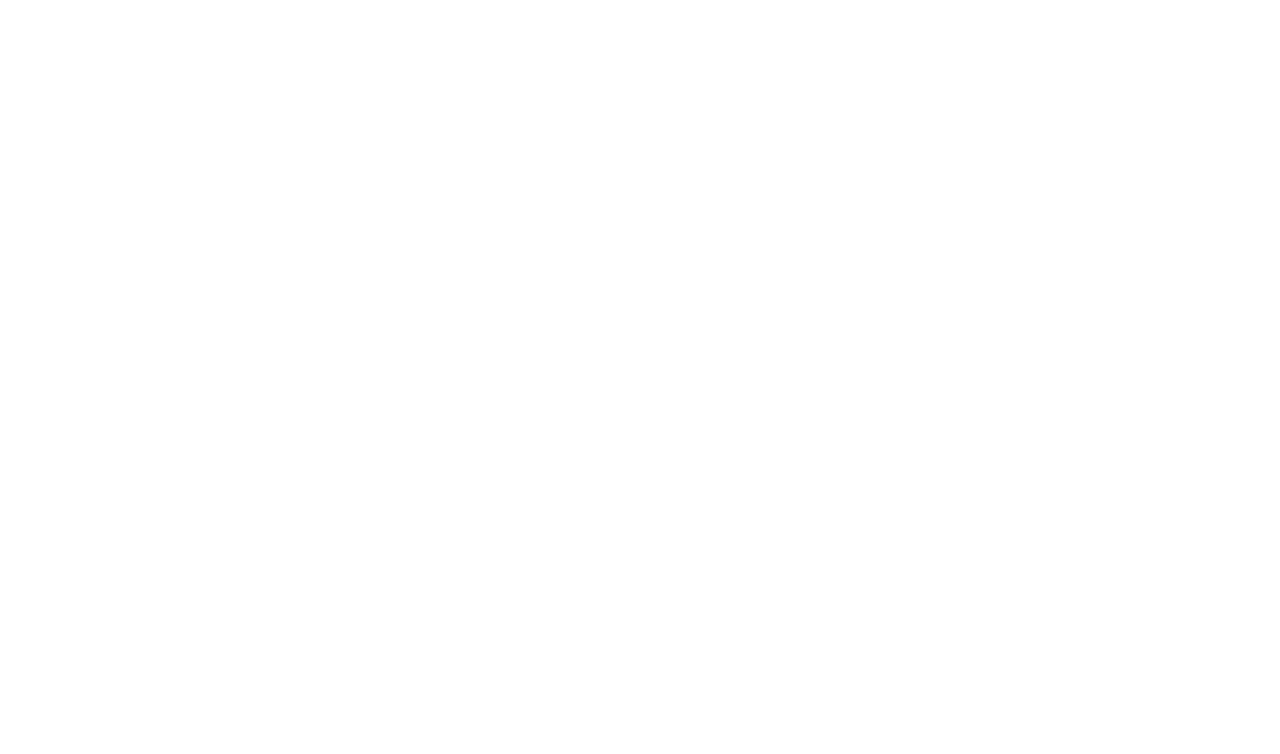
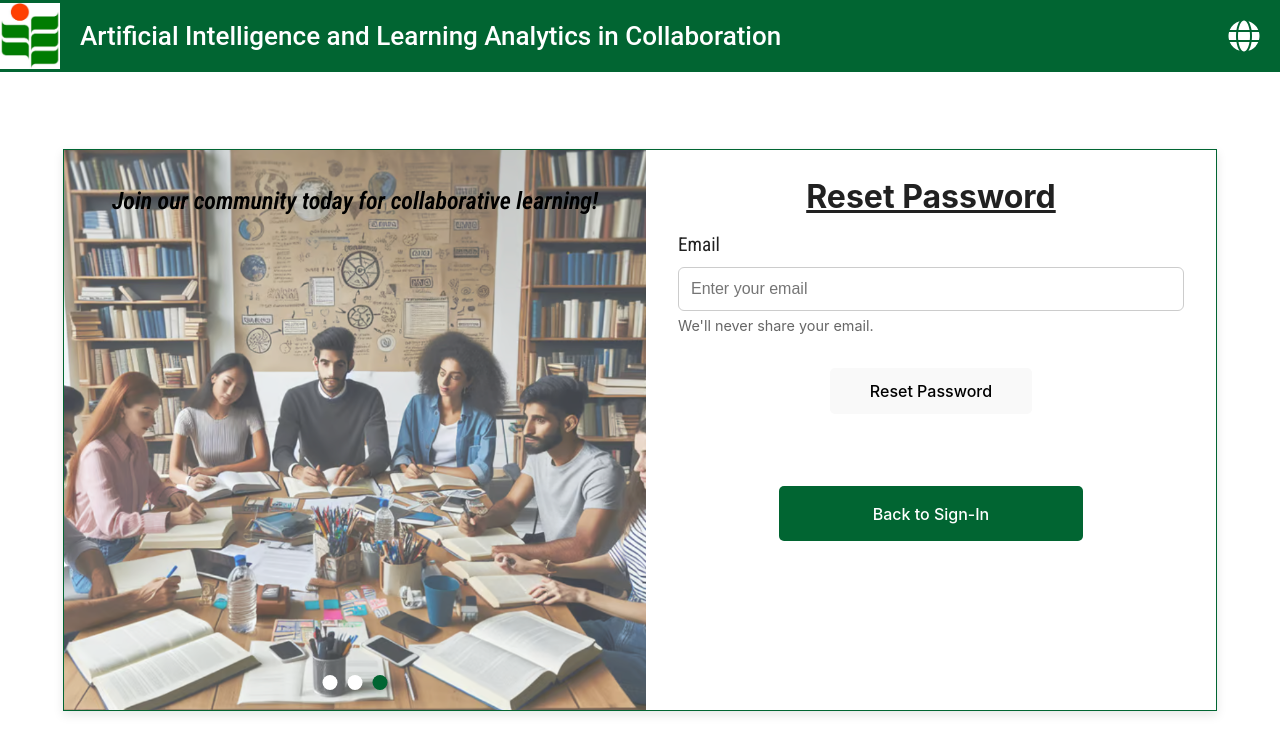
Before and after one commit to suni896/alic-frontend, a React (Vite) app: page /reset-password in a window 1280 px wide. Before the commit this address had no page. Shown: the top 754 px of the page. Built offline with nearby package versions, Linux system fonts and the light colour scheme.

Commit message:
Reset password page

```diff
--- a/src/App.tsx
+++ b/src/App.tsx
@@ -1,6 +1,7 @@
 import { BrowserRouter, Route, Routes } from "react-router-dom";
 import SigninPage from "./pages/SigninPage";
 import RegisterPage from "./pages/RegisterPage";
+import ResetPasswordPage from "./pages/ResetPasswordPage";
 
 function App() {
   return (
@@ -8,6 +9,7 @@
       <Routes>
         <Route path="/" element={<SigninPage />} />
         <Route path="/register" element={<RegisterPage />} />
+        <Route path="/reset-password" element={<ResetPasswordPage />} />{" "}
       </Routes>
     </BrowserRouter>
   );
--- a/src/components/loggedOut/ContainerLayout.tsx
+++ b/src/components/loggedOut/ContainerLayout.tsx
@@ -4,18 +4,22 @@
 import image1 from "../../assets/collaborativeLearning-1.png";
 import image2 from "../../assets/collaborativeLearning-2.png";
 import image3 from "../../assets/collaborativeLearning-3.png";
+import { useEffect } from "react";
+import { useState } from "react";
 
 const images = [image1, image2, image3];
 
-interface LayoutProps {
-  children: React.ReactNode;
-  currentIndex?: number;
-}
+const ContainerLayout = ({ children }: { children: React.ReactNode }) => {
+  const [currentIndex, setCurrentIndex] = useState(0);
 
-const ContainerLayout: React.FC<LayoutProps> = ({
-  children,
-  currentIndex = 0,
-}) => {
+  useEffect(() => {
+    const intervalId = setInterval(() => {
+      setCurrentIndex((prevIndex) => (prevIndex + 1) % images.length);
+    }, 2000);
+
+    return () => clearInterval(intervalId);
+  }, []);
+
   return (
     <Container>
       <Wrapper>
--- a/src/components/loggedOut/Register.tsx
+++ b/src/components/loggedOut/Register.tsx
@@ -1,4 +1,3 @@
-import { useState, useEffect } from "react";
 import { useFormik } from "formik";
 import * as Yup from "yup";
 import styled from "styled-components";
@@ -99,16 +98,6 @@
 });
 
 const Register = () => {
-  const [currentIndex, setCurrentIndex] = useState(0);
-
-  useEffect(() => {
-    const intervalId = setInterval(() => {
-      setCurrentIndex((prevIndex) => (prevIndex + 1) % 3); // Since there are 3 images
-    }, 2000);
-
-    return () => clearInterval(intervalId);
-  }, []);
-
   const formik = useFormik({
     initialValues: {
       email: "",
@@ -129,7 +118,7 @@
   };
 
   return (
-    <ContainerLayout currentIndex={currentIndex}>
+    <ContainerLayout>
       <SigninForm onSubmit={formik.handleSubmit}>
         <Title>Register</Title>
         <Label htmlFor="email">Email</Label>
--- a/src/components/loggedOut/ResetPassword.tsx
+++ b/src/components/loggedOut/ResetPassword.tsx
@@ -0,0 +1,127 @@
+import ContainerLayout from "./ContainerLayout";
+import { useFormik } from "formik";
+import * as Yup from "yup";
+import styled from "styled-components";
+import { useNavigate } from "react-router-dom";
+
+const ResetPasswordForm = styled.form`
+  display: flex;
+  flex-direction: column;
+  width: 100%;
+  height: 100%;
+`;
+
+const Title = styled.h1`
+  text-align: center;
+  font-size: 2rem;
+  text-decoration: underline;
+  margin-bottom: 1rem;
+`;
+
+const Label = styled.label`
+  font-size: 1.2rem;
+  font-family: "Roboto Condensed", sans-serif;
+  font-weight: 500;
+  margin-bottom: 0.5rem;
+`;
+
+const Input = styled.input`
+  padding: 0.75rem;
+  font-size: 1rem;
+  color: black;
+  border: 1px solid #ccc;
+  border-radius: 6px;
+  background-color: white;
+  margin-bottom: 1rem;
+  width: 100%;
+  box-sizing: border-box;
+
+  &:focus {
+    outline: none;
+    border-color: #016532;
+  }
+`;
+
+const HelperText = styled.p`
+  font-size: 0.9rem;
+  color: #666;
+  margin-top: -0.8rem;
+  margin-bottom: 1rem;
+`;
+
+const ResetPasswordButton = styled.button`
+  width: 40%;
+  padding: 0.75rem;
+  font-size: 1rem;
+  cursor: pointer;
+  margin: 1rem auto 1.5rem auto;
+  border-radius: 5px;
+`;
+
+const BackButton = styled.button`
+  display: flex;
+  align-items: center;
+  justify-content: center;
+  width: 60%;
+  height: 55px;
+  padding: 0.75rem;
+  font-size: 1rem;
+  cursor: pointer;
+  margin: 3rem auto 0 auto;
+  border-radius: 5px;
+  background-color: #016532;
+  color: white;
+`;
+
+const validationSchema = Yup.object({
+  email: Yup.string()
+    .email("Invalid email address")
+    .required("Email is required"),
+});
+
+const ResetPassword = () => {
+  const formik = useFormik({
+    initialValues: {
+      email: "",
+    },
+    validationSchema,
+    onSubmit: (values) => {
+      alert(JSON.stringify(values, null, 2));
+    },
+  });
+
+  const navigate = useNavigate();
+
+  //   const handleResetPassword = () => {
+  //     navigate("")
+  //   }
+
+  const handleSignin = () => {
+    navigate("/");
+  };
+
+  return (
+    <ContainerLayout>
+      <ResetPasswordForm>
+        <Title>Reset Password</Title>
+        <Label htmlFor="email">Email</Label>
+        <Input
+          type="email"
+          id="email"
+          name="email"
+          placeholder="Enter your email"
+          value={formik.values.email}
+          onChange={formik.handleChange}
+          onBlur={formik.handleBlur}
+        />
+        <HelperText>We'll never share your email.</HelperText>
+        <ResetPasswordButton type="submit">Reset Password</ResetPasswordButton>
+        <BackButton type="button" onClick={handleSignin}>
+          Back to Sign-In
+        </BackButton>
+      </ResetPasswordForm>
+    </ContainerLayout>
+  );
+};
+
+export default ResetPassword;
--- a/src/components/loggedOut/Signin.tsx
+++ b/src/components/loggedOut/Signin.tsx
@@ -1,45 +1,8 @@
-import { useState, useEffect } from "react";
 import { useFormik } from "formik";
 import * as Yup from "yup";
 import styled from "styled-components";
-import image1 from "../../assets/collaborativeLearning-1.png";
-import image2 from "../../assets/collaborativeLearning-2.png";
-import image3 from "../../assets/collaborativeLearning-3.png";
-import LeftSection from "./LeftSection";
 import { useNavigate } from "react-router-dom";
-
-const Container = styled.div`
-  display: flex;
-  justify-content: center;
-  align-items: center;
-  height: 100vh;
-  background: white;
-  margin-top: 30px;
-`;
-
-const Wrapper = styled.div`
-  display: flex;
-  justify-content: space-between;
-  align-items: stretch;
-  width: 90%;
-  height: 70%;
-  max-width: 1300px;
-  background: white;
-  overflow: hidden;
-  border: 1px solid #016532;
-  box-shadow: 0px 4px 10px rgba(0, 0, 0, 0.1);
-`;
-
-const images = [image1, image2, image3];
-
-const RightSection = styled.div`
-  flex: 1;
-  display: flex;
-  justify-content: center;
-  align-items: center;
-  height: 100%;
-  padding: 0.5rem 2rem;
-`;
+import ContainerLayout from "./ContainerLayout";
 
 const SigninForm = styled.form`
   display: flex;
@@ -141,15 +104,6 @@
 });
 
 const Signin = () => {
-  const [currentIndex, setCurrentIndex] = useState(0);
-
-  useEffect(() => {
-    const intervalId = setInterval(() => {
-      setCurrentIndex((prevIndex) => (prevIndex + 1) % images.length);
-    }, 2000);
-    return () => clearInterval(intervalId);
-  }, []);
-
   const formik = useFormik({
     initialValues: {
       email: "",
@@ -167,15 +121,12 @@
     navigate("/register");
   };
 
+  const handleResetPassword = () => {
+    navigate("/reset-password");
+  };
+
   return (
-    <Container>
-      <Wrapper>
-        <LeftSection
-          currentImage={images[currentIndex]}
-          currentIndex={currentIndex}
-          images={images}
-        />
-        <RightSection>
+    <ContainerLayout>
       <SigninForm onSubmit={formik.handleSubmit}>
         <Title>Sign-In</Title>
         <Label htmlFor="email">Email</Label>
@@ -209,14 +160,14 @@
           <HelperText>Minimum 8 characters.</HelperText>
         )}
         <SigninButton type="submit">Sign In</SigninButton>
-            <ForgotPassword>Forgot password?</ForgotPassword>
+        <ForgotPassword onClick={handleResetPassword}>
+          Forgot password?
+        </ForgotPassword>
         <RegisterButton type="button" onClick={handleRegister}>
           CREATE AN ACCOUNT
         </RegisterButton>
       </SigninForm>
-        </RightSection>
-      </Wrapper>
-    </Container>
+    </ContainerLayout>
   );
 };
 
--- /dev/null
+++ b/src/pages/ResetPasswordPage.tsx
@@ -0,0 +1,14 @@
+import Layout from "../components/loggedOut/Layout";
+import ResetPassword from "../components/loggedOut/ResetPassword";
+
+const ResetPasswordPage = () => {
+  return (
+    <>
+      <Layout>
+        <ResetPassword />
+      </Layout>
+    </>
+  );
+};
+
+export default ResetPasswordPage;
```
Lines whose indentation alone changed are shown as unchanged.
